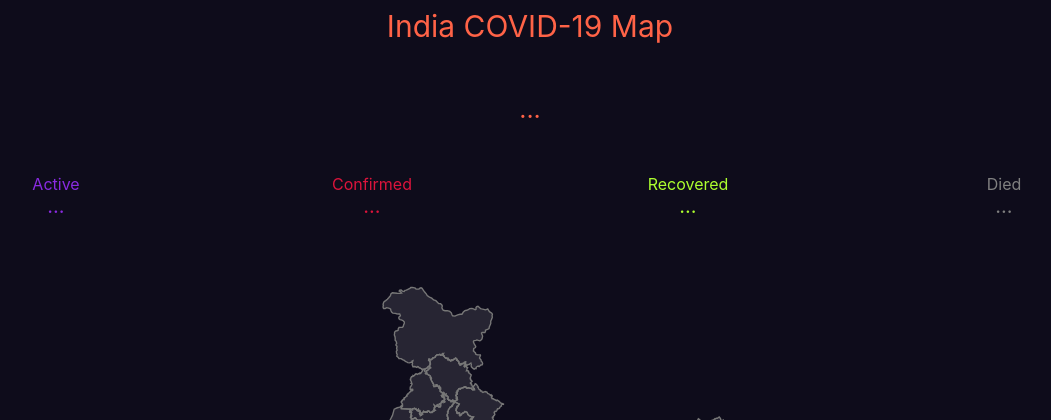
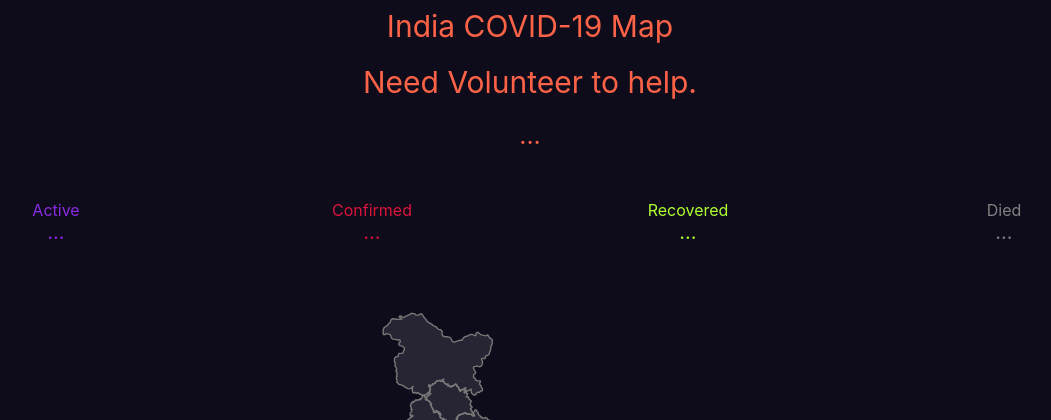
Before and after one commit to Ayushparikh-code/HackCovid, a Flask app: template templates/map.html in a window 1280 px wide. Shown: the top 420 px of the page, without its empty margins (110-1161 px from the left). Run offline with Flask 2, Linux system fonts and the light colour scheme; the template is opened without the code that fills it, so the values that code supplies are empty; parts of the project's set-up code (start-up, migrations or seed data) failed here and were passed over.

Commit message:
Update map.html

```diff
--- a/templates/map.html
+++ b/templates/map.html
@@ -45,7 +45,15 @@
           Oxygen, Ubuntu, Cantarell, "Open Sans", "Helvetica Neue", sans-serif;
         font-size: 30px;
         color: tomato;
-        margin-bottom: 50px;
+        margin-bottom: 20px;
+      }
+      .Volunteer {
+        text-align: center;
+        font-family: -apple-system, BlinkMacSystemFont, "Segoe UI", Roboto,
+          Oxygen, Ubuntu, Cantarell, "Open Sans", "Helvetica Neue", sans-serif;
+        font-size: 30px;
+        color: tomato;
+        margin-bottom: 20px;
       }
       .state-name {
         text-align: center;
@@ -58,8 +66,10 @@
     </style>
   </head>
   <body>
+
     <div class="container">
       <div class="india">India COVID-19 Map</div>
+      <div class="Volunteer">Need Volunteer to help.</div>
       <div class="state-name">...</div>
       <div class="data">
         <div class="active">
@@ -79,6 +89,7 @@
           <div class="caseFigDied">...</div>
         </div>
       </div>
+
       <div class="map">
         <?xml version="1.0" encoding="utf-8"?>
         <!-- (c) ammap.com | SVG map of India - High -->
```
